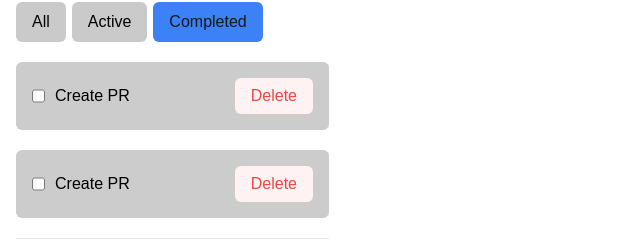
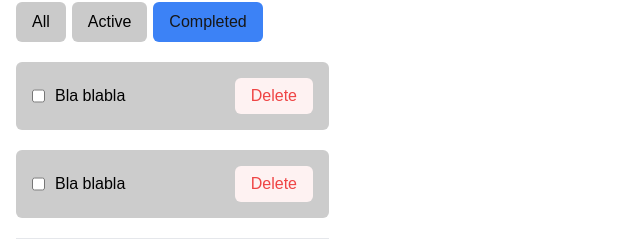
Before and after one commit to mnkhbldd/To-Do-list, a Next.js app: page / in a window 1280 px wide. Shown: the part 134-380 px from the top of the page, without its empty margins (0-640 px from the left). Built offline with nearby package versions, Linux system fonts and the light colour scheme.

Commit message:
Update Task.jsx

```diff
--- a/src/components/Task.jsx
+++ b/src/components/Task.jsx
@@ -1,11 +1,25 @@
+"use client";
 import { Button } from ".";
+import { useState } from "react";
 
-export const Task = () => {
+export const Task = ({ Title, isDone }) => {
+  const [isChecked, setIsChecked] = useState(isDone);
+
+  const HandleOnChange = () => {
+    setIsChecked(!isChecked);
+  };
+
   return (
     <div className="flex items-center justify-between w-full p-4 bg-[#cccccc] rounded-md">
       <div className="flex gap-[10px]">
-        <input type="checkbox" />
-        <p className="text-black font-normal">Create PR</p>
+        <input type="checkbox" checked={isChecked} onChange={HandleOnChange} />
+        <p
+          className={`text-black font-normal ${
+            isChecked ? "line-through" : ""
+          }`}
+        >
+          {Title}
+        </p>
       </div>
       <Button className="bg-[#FEF2F2] text-[#EF4444] px-3 py-[6px]">
         Delete
```
